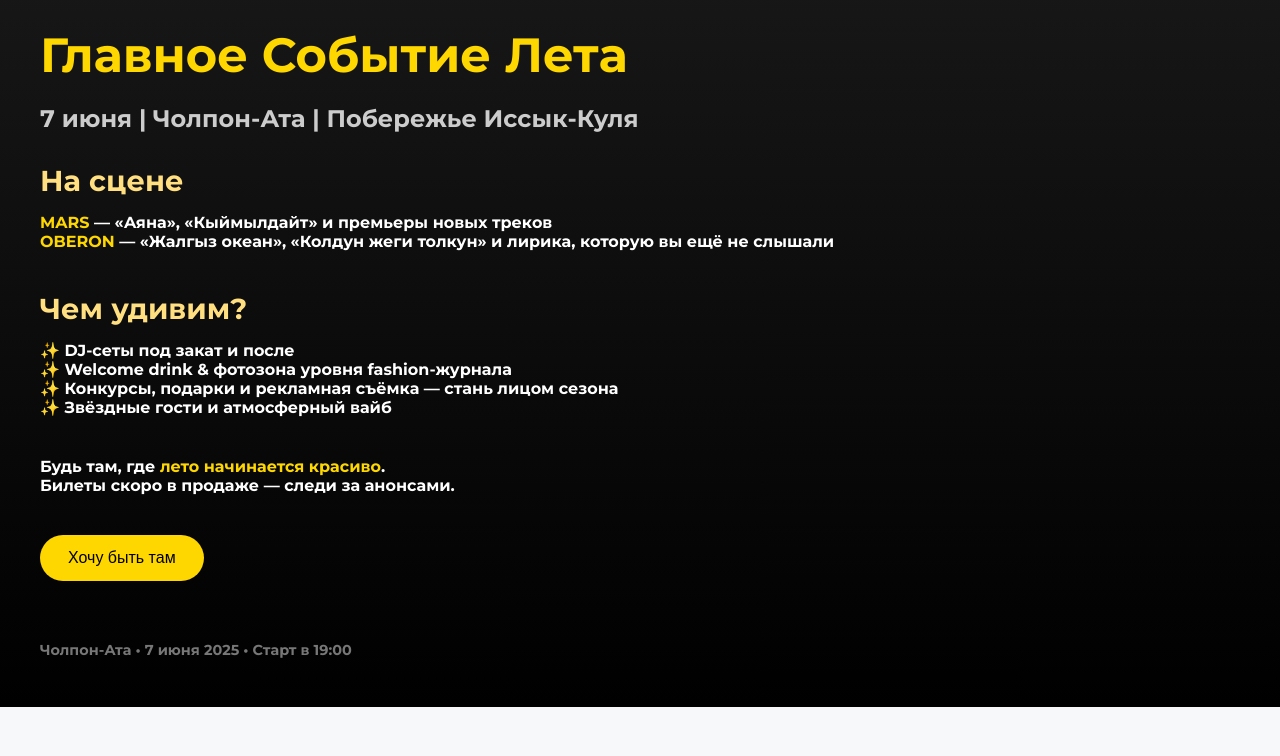
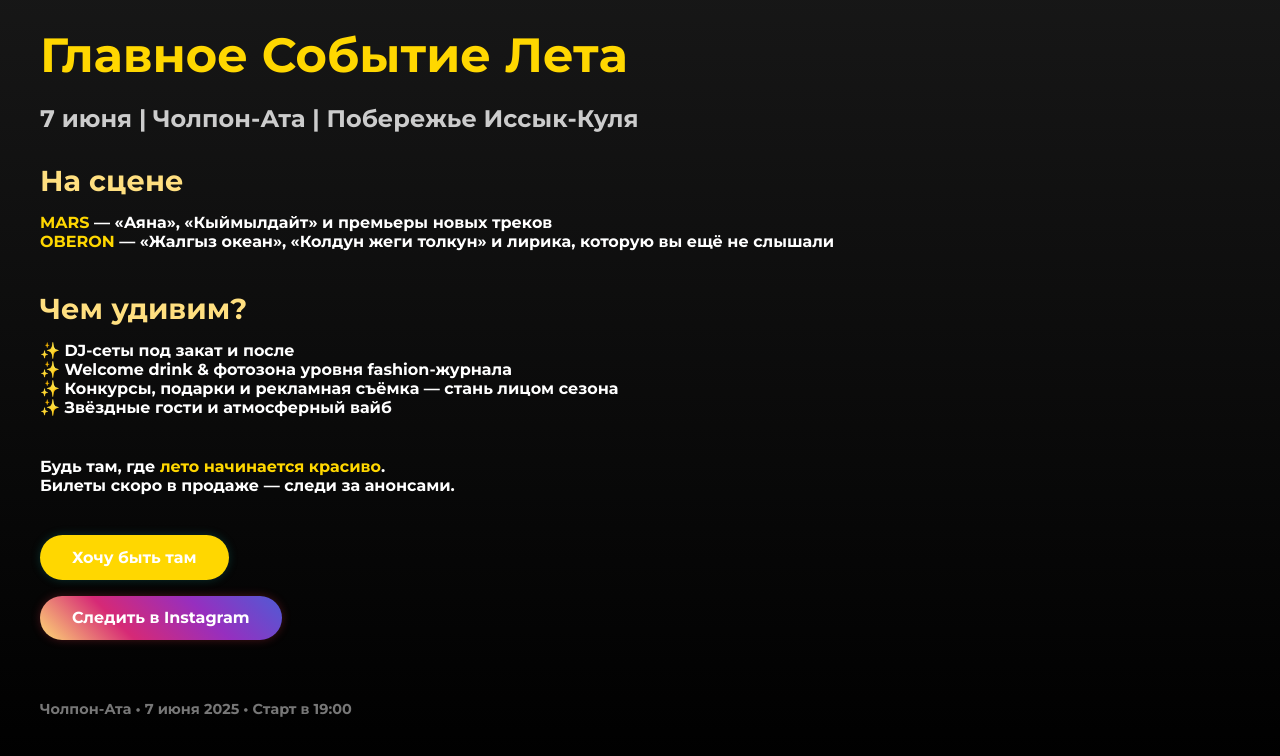
Before and after one commit to NurdinovE/Ordotour, a plain HTML site: page index.html in a window 1280 px wide. Shown: the part 1622-2378 px from the top of the page. Before the commit the page ends 2329 px from the top, so only its background shows below. Drawn offline with Linux system fonts and the light colour scheme.

Commit message:
updating html adding linked buttons

```diff
--- a/css/style.css
+++ b/css/style.css
@@ -1,3 +1,7 @@
+
+html {
+    scroll-behavior: smooth;
+}
 body{
     background: #F7F8F9;
     font-family: Montserrat, sans-serif;
@@ -280,12 +284,47 @@ h2 {
     border-radius: 30px;
     cursor: pointer;
     transition: all 0.3s ease;
+    text-decoration: none;
 }
 
-.btn:hover {
-    background: #fff;
-    color: #000;
+.button-group {
+    display: flex;
+    flex-direction: column;
+    gap: 1rem;
+    align-items: start;
 }
+.whatsapp-button {
+    display: inline-block;
+    padding: 0.8rem 2rem;
+    color: white;
+    font-size: 1rem;
+    font-weight: 600;
+    border-radius: 50px;
+    text-decoration: none;
+    transition: transform 0.2s ease, box-shadow 0.3s ease;
+    box-shadow: 0 0 10px rgba(18, 140, 126, 0.3);
+}
+.whatsapp-button:hover {
+    transform: scale(1.05);
+    box-shadow: 0 0 15px rgba(18, 140, 126, 0.5);
+}
+.instagram-button {
+    display: inline-block;
+    padding: 0.8rem 2rem;
+    background: linear-gradient(45deg, #feda75, #d62976, #962fbf, #4f5bd5);
+    color: white;
+    font-size: 1rem;
+    font-weight: 600;
+    border-radius: 50px;
+    text-decoration: none;
+    transition: transform 0.2s ease, box-shadow 0.3s ease;
+    box-shadow: 0 0 10px rgba(220, 53, 69, 0.3);
+}
+.instagram-button:hover {
+    transform: scale(1.05);
+    box-shadow: 0 0 15px rgba(220, 53, 69, 0.5);
+}
+
 
 @keyframes fadeInDown {
     from {
--- a/index.html
+++ b/index.html
@@ -7,7 +7,7 @@
     <meta http-equiv="X-UA-Compatible" content="ie=edge">
     <meta name="viewport" content="width=device-width">
     <link rel="stylesheet" href="css/style.css">
-    <title>Mango Madness</title>
+    <title>ORDO-TOUR</title>
     <link rel="preconnect" href="https://fonts.googleapis.com">
     <link rel="preconnect" href="https://fonts.gstatic.com" crossorigin>
     <link href="https://fonts.googleapis.com/css2?family=Teko&display=swap" rel="stylesheet">
@@ -37,9 +37,8 @@
                         </a>
                         <nav class="header__menu">
                             <ul class="menu__list">
-                                <li><a href="#" class="header__link">STORY</a></li>
-                                <li><a href="#" class="header__link">LOCATION</a></li>
-                                <li><a href="#" class="header__link">NEWSLETTER</a></li>
+                                <li><a href="#announcement" class="header__link">Объявление</a></li>
+                                <li><a href="#details" class="header__link">ПОДРОБНЕЕ</a></li>
                             </ul>
                         </nav>
                     </div>
@@ -55,7 +54,7 @@
         </div>
     </div>
 </section>
-<section class="concert-announcement">
+<section id="announcement" class="concert-announcement">
         <!-- Видео без атрибута muted -->
         <video id="concertVideo" autoplay loop class="concert-video">
             <source src="items/invitation.mp4" type="video/mp4">
@@ -65,7 +64,7 @@
 </section>
 
 <!-- Инфо-секция под видео -->
-<section class="info-section">
+<section id="details" class="info-section">
     <div class="container">
         <h1>Главное Событие Лета</h1>
         <h2>7 июня | Чолпон-Ата | Побережье Иссык-Куля</h2>
@@ -90,9 +89,14 @@
             <p>Будь там, где <span class="highlight">лето начинается красиво</span>.</p>
             <p>Билеты скоро в продаже — следи за анонсами.</p>
         </div>
-
-        <button class="btn">Хочу быть там</button>
-
+        <div class="button-group">
+            <a href="https://wa.me/996700123456" target="_blank" class=" btn whatsapp-button">
+                Хочу быть там
+            </a>
+            <a href="https://instagram.com/ordotour" target="_blank" class="instagram-button">
+                Следить в Instagram
+            </a>
+        </div>
         <footer>
             Чолпон-Ата • 7 июня 2025 • Старт в 19:00
         </footer>
```
